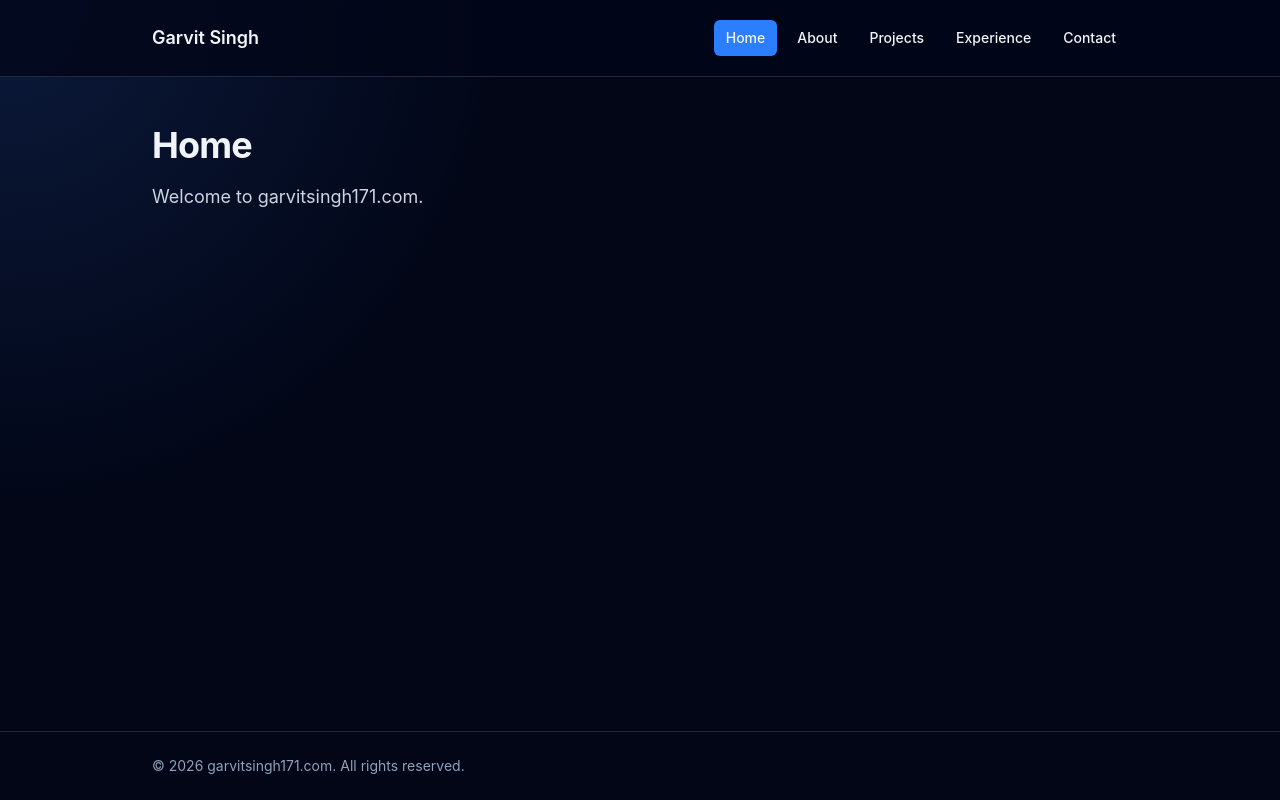
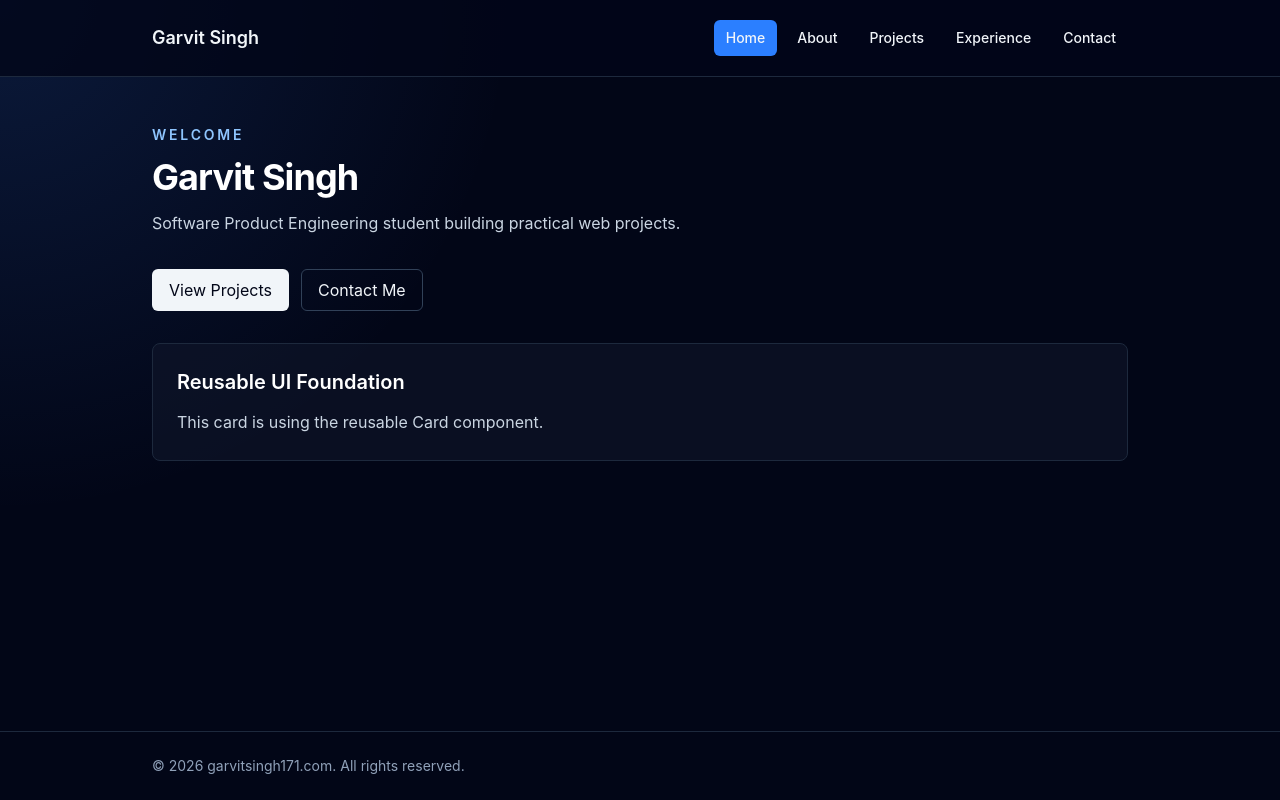
Before and after one commit to garvitsingh171/garvitsingh171.com, a React (Vite) app: page / in a window 1280 px wide. Built offline with nearby package versions, Linux system fonts and the light colour scheme.

Commit message:
feat: build reusable ui components

```diff
--- /dev/null
+++ b/src/components/ui/Button.tsx
@@ -0,0 +1,41 @@
+import type { ButtonHTMLAttributes, ReactNode } from "react";
+
+type ButtonVariant = "primary" | "secondary" | "outline" | "ghost";
+
+type ButtonProps = ButtonHTMLAttributes<HTMLButtonElement> & {
+  variant?: ButtonVariant;
+  children: ReactNode;
+};
+
+const variantClasses: Record<ButtonVariant, string> = {
+  primary: "border-transparent bg-slate-100 text-slate-950 hover:bg-white",
+  secondary: "border-transparent bg-slate-800 text-slate-100 hover:bg-slate-700",
+  outline:
+    "border-slate-700 bg-transparent text-slate-100 hover:border-slate-500 hover:bg-slate-900",
+  ghost:
+    "border-transparent bg-transparent text-slate-300 hover:bg-slate-900 hover:text-white",
+};
+
+export function Button({
+  variant = "primary",
+  className = "",
+  children,
+  type = "button",
+  ...props
+}: ButtonProps) {
+  return (
+    <button
+      type={type}
+      className={[
+        "inline-flex items-center justify-center rounded-md border px-4 py-2 text-sm font-semibold transition-colors",
+        "focus-visible:outline focus-visible:outline-2 focus-visible:outline-offset-2 focus-visible:outline-blue-400",
+        "disabled:cursor-not-allowed disabled:opacity-50",
+        variantClasses[variant],
+        className,
+      ].join(" ")}
+      {...props}
+    >
+      {children}
+    </button>
+  );
+}
--- /dev/null
+++ b/src/components/ui/Card.tsx
@@ -0,0 +1,34 @@
+import type { ReactNode } from "react";
+
+type CardProps = {
+  title?: string;
+  description?: string;
+  children?: ReactNode;
+  className?: string;
+};
+
+export function Card({
+  title,
+  description,
+  children,
+  className = "",
+}: CardProps) {
+  return (
+    <article
+      className={[
+        "rounded-lg border border-slate-800 bg-slate-900/60 p-6 transition-colors hover:border-slate-700",
+        className,
+      ].join(" ")}
+    >
+      {title ? (
+        <h3 className="text-xl font-semibold text-white">{title}</h3>
+      ) : null}
+
+      {description ? (
+        <p className="mt-3 leading-7 text-slate-300">{description}</p>
+      ) : null}
+
+      {children ? <div className="mt-5">{children}</div> : null}
+    </article>
+  );
+}
--- /dev/null
+++ b/src/components/ui/SectionHeading.tsx
@@ -0,0 +1,36 @@
+type SectionHeadingProps = {
+  label?: string;
+  title: string;
+  description?: string;
+  align?: "left" | "center";
+  className?: string;
+};
+
+export function SectionHeading({
+  label,
+  title,
+  description,
+  align = "left",
+  className = "",
+}: SectionHeadingProps) {
+  const alignmentClasses =
+    align === "center" ? "mx-auto text-center" : "text-left";
+
+  return (
+    <div className={["max-w-2xl space-y-3", alignmentClasses, className].join(" ")}>
+      {label ? (
+        <p className="text-sm font-semibold uppercase tracking-[0.2em] text-blue-300">
+          {label}
+        </p>
+      ) : null}
+
+      <h2 className="text-3xl font-bold tracking-tight text-white sm:text-4xl">
+        {title}
+      </h2>
+
+      {description ? (
+        <p className="text-base leading-7 text-slate-300">{description}</p>
+      ) : null}
+    </div>
+  );
+}
--- /dev/null
+++ b/src/components/ui/index.ts
@@ -0,0 +1,3 @@
+export { Button } from "./Button";
+export { Card } from "./Card";
+export { SectionHeading } from "./SectionHeading";
--- a/src/pages/Home.tsx
+++ b/src/pages/Home.tsx
@@ -1,10 +1,23 @@
+import { Button, Card, SectionHeading } from "../components/ui";
+
 export default function Home() {
   return (
-    <section className="space-y-4">
-      <h1 className="text-4xl font-bold tracking-tight">Home</h1>
-      <p className="max-w-2xl text-lg leading-8 text-slate-300">
-        Welcome to garvitsingh171.com.
-      </p>
+    <section className="space-y-8">
+      <SectionHeading
+        label="Welcome"
+        title="Garvit Singh"
+        description="Software Product Engineering student building practical web projects."
+      />
+
+      <div className="flex flex-wrap gap-3">
+        <Button>View Projects</Button>
+        <Button variant="outline">Contact Me</Button>
+      </div>
+
+      <Card
+        title="Reusable UI Foundation"
+        description="This card is using the reusable Card component."
+      />
     </section>
   );
 }
```
